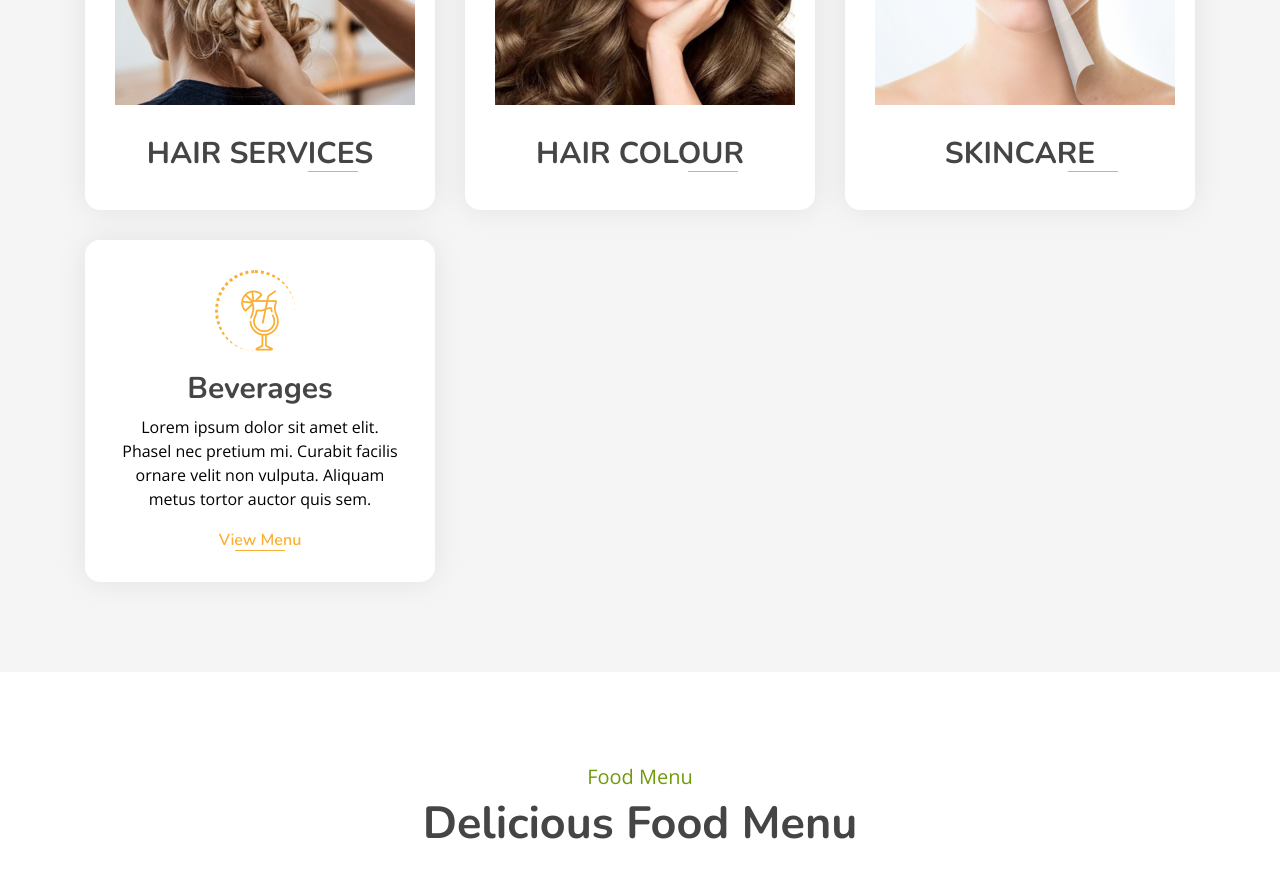
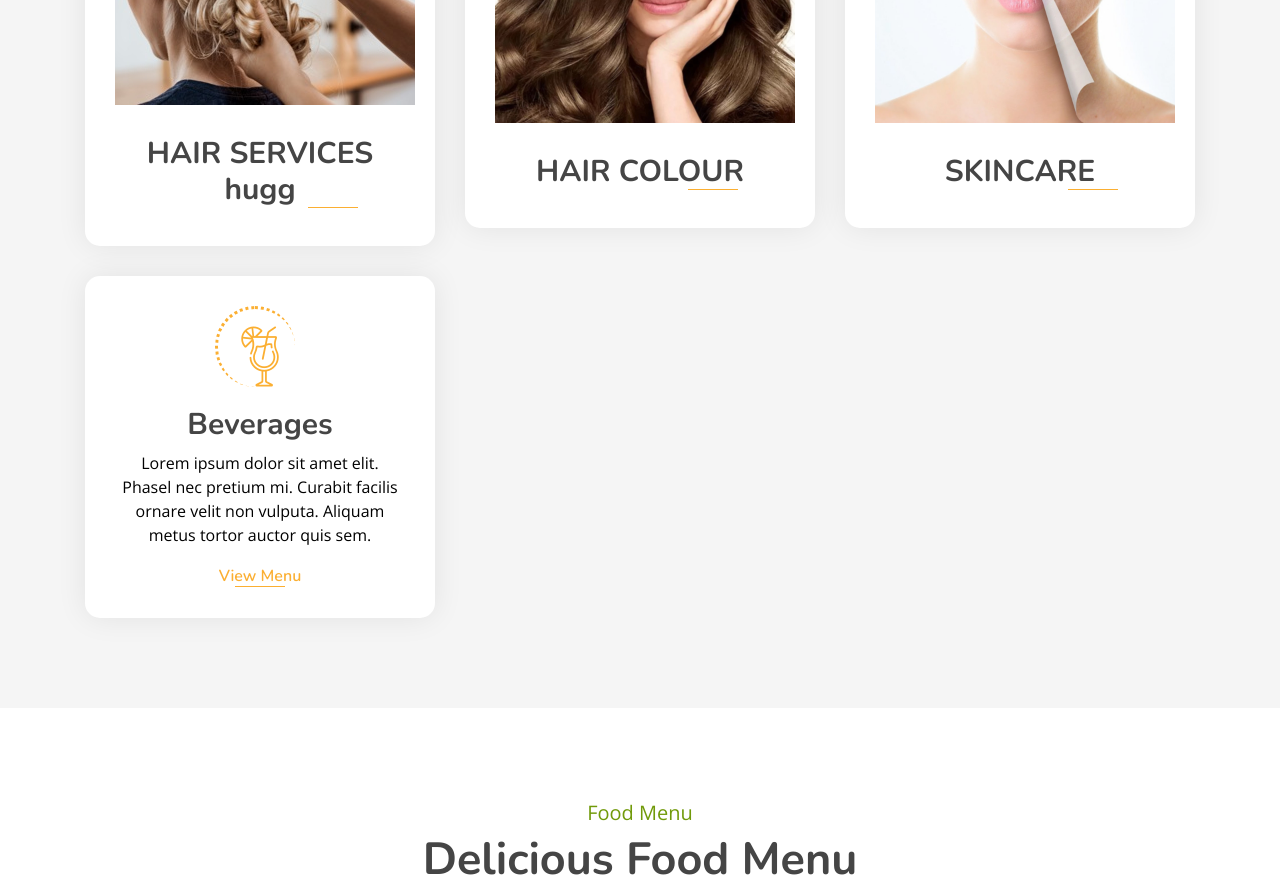
Before and after one commit to whiteknight44/facecraft, a plain HTML site: page index.html in a window 1280 px wide. Shown: the part 1180-2073 px from the top of the page. Drawn offline with nearby package versions, Linux system fonts and the light colour scheme.

Commit message:
Initial commit

```diff
--- a/index.html
+++ b/index.html
@@ -120,7 +120,7 @@
                             <p>
 
                             </p>
-                            <a href="hair-services.html"> <h2>HAIR SERVICES </h2></a>
+                            <a href="hairsection.html"> <h2>HAIR SERVICES hugg</h2></a>
                         </div>
                     </div>
 
```
